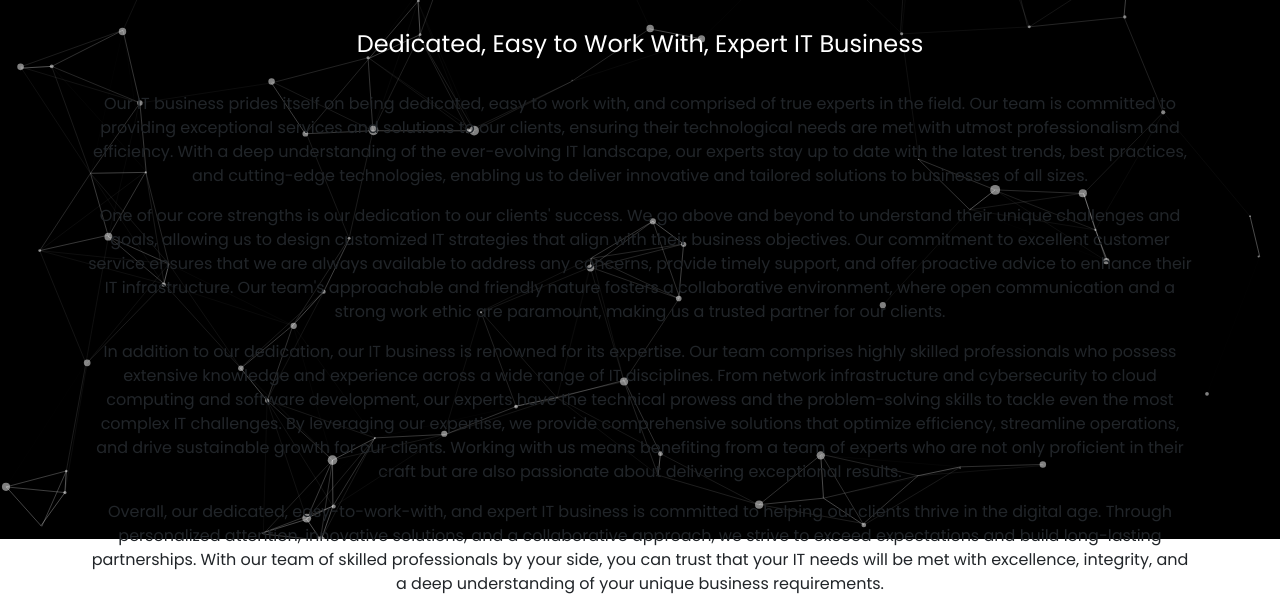
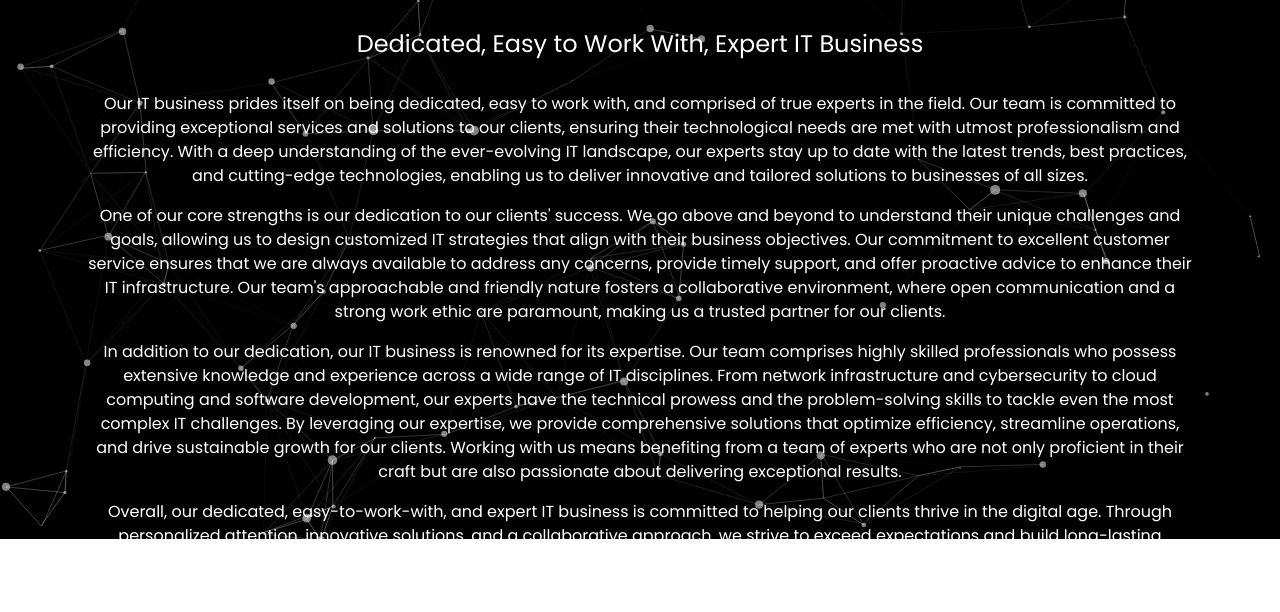
Before and after one commit to merlinlcb/bbllc, a plain HTML site: page index.html in a window 1280 px wide. Both pictures are taken after a click on the link "About". Shown: the part 261-873 px from the top of the page. Drawn offline with nearby package versions, Linux system fonts and the light colour scheme.

Commit message:
Update index.html

```diff
--- a/index.html
+++ b/index.html
@@ -219,13 +219,13 @@
               <h2>About us container.</h2>
               <h2>Dedicated, Easy to Work With, Expert IT Business</h2>
 
-  <p>Our IT business prides itself on being dedicated, easy to work with, and comprised of true experts in the field. Our team is committed to providing exceptional services and solutions to our clients, ensuring their technological needs are met with utmost professionalism and efficiency. With a deep understanding of the ever-evolving IT landscape, our experts stay up to date with the latest trends, best practices, and cutting-edge technologies, enabling us to deliver innovative and tailored solutions to businesses of all sizes.</p>
+              <p class="text-white" >Our IT business prides itself on being dedicated, easy to work with, and comprised of true experts in the field. Our team is committed to providing exceptional services and solutions to our clients, ensuring their technological needs are met with utmost professionalism and efficiency. With a deep understanding of the ever-evolving IT landscape, our experts stay up to date with the latest trends, best practices, and cutting-edge technologies, enabling us to deliver innovative and tailored solutions to businesses of all sizes.</p>
 
-  <p>One of our core strengths is our dedication to our clients' success. We go above and beyond to understand their unique challenges and goals, allowing us to design customized IT strategies that align with their business objectives. Our commitment to excellent customer service ensures that we are always available to address any concerns, provide timely support, and offer proactive advice to enhance their IT infrastructure. Our team's approachable and friendly nature fosters a collaborative environment, where open communication and a strong work ethic are paramount, making us a trusted partner for our clients.</p>
+              <p class="text-white">One of our core strengths is our dedication to our clients' success. We go above and beyond to understand their unique challenges and goals, allowing us to design customized IT strategies that align with their business objectives. Our commitment to excellent customer service ensures that we are always available to address any concerns, provide timely support, and offer proactive advice to enhance their IT infrastructure. Our team's approachable and friendly nature fosters a collaborative environment, where open communication and a strong work ethic are paramount, making us a trusted partner for our clients.</p>
 
-  <p>In addition to our dedication, our IT business is renowned for its expertise. Our team comprises highly skilled professionals who possess extensive knowledge and experience across a wide range of IT disciplines. From network infrastructure and cybersecurity to cloud computing and software development, our experts have the technical prowess and the problem-solving skills to tackle even the most complex IT challenges. By leveraging our expertise, we provide comprehensive solutions that optimize efficiency, streamline operations, and drive sustainable growth for our clients. Working with us means benefiting from a team of experts who are not only proficient in their craft but are also passionate about delivering exceptional results.</p>
+              <p class="text-white">In addition to our dedication, our IT business is renowned for its expertise. Our team comprises highly skilled professionals who possess extensive knowledge and experience across a wide range of IT disciplines. From network infrastructure and cybersecurity to cloud computing and software development, our experts have the technical prowess and the problem-solving skills to tackle even the most complex IT challenges. By leveraging our expertise, we provide comprehensive solutions that optimize efficiency, streamline operations, and drive sustainable growth for our clients. Working with us means benefiting from a team of experts who are not only proficient in their craft but are also passionate about delivering exceptional results.</p>
 
-  <p>Overall, our dedicated, easy-to-work-with, and expert IT business is committed to helping our clients thrive in the digital age. Through personalized attention, innovative solutions, and a collaborative approach, we strive to exceed expectations and build long-lasting partnerships. With our team of skilled professionals by your side, you can trust that your IT needs will be met with excellence, integrity, and a deep understanding of your unique business requirements.</p>
+              <p class="text-white">Overall, our dedicated, easy-to-work-with, and expert IT business is committed to helping our clients thrive in the digital age. Through personalized attention, innovative solutions, and a collaborative approach, we strive to exceed expectations and build long-lasting partnerships. With our team of skilled professionals by your side, you can trust that your IT needs will be met with excellence, integrity, and a deep understanding of your unique business requirements.</p>
             </div>
           </div>
         </div>
```
